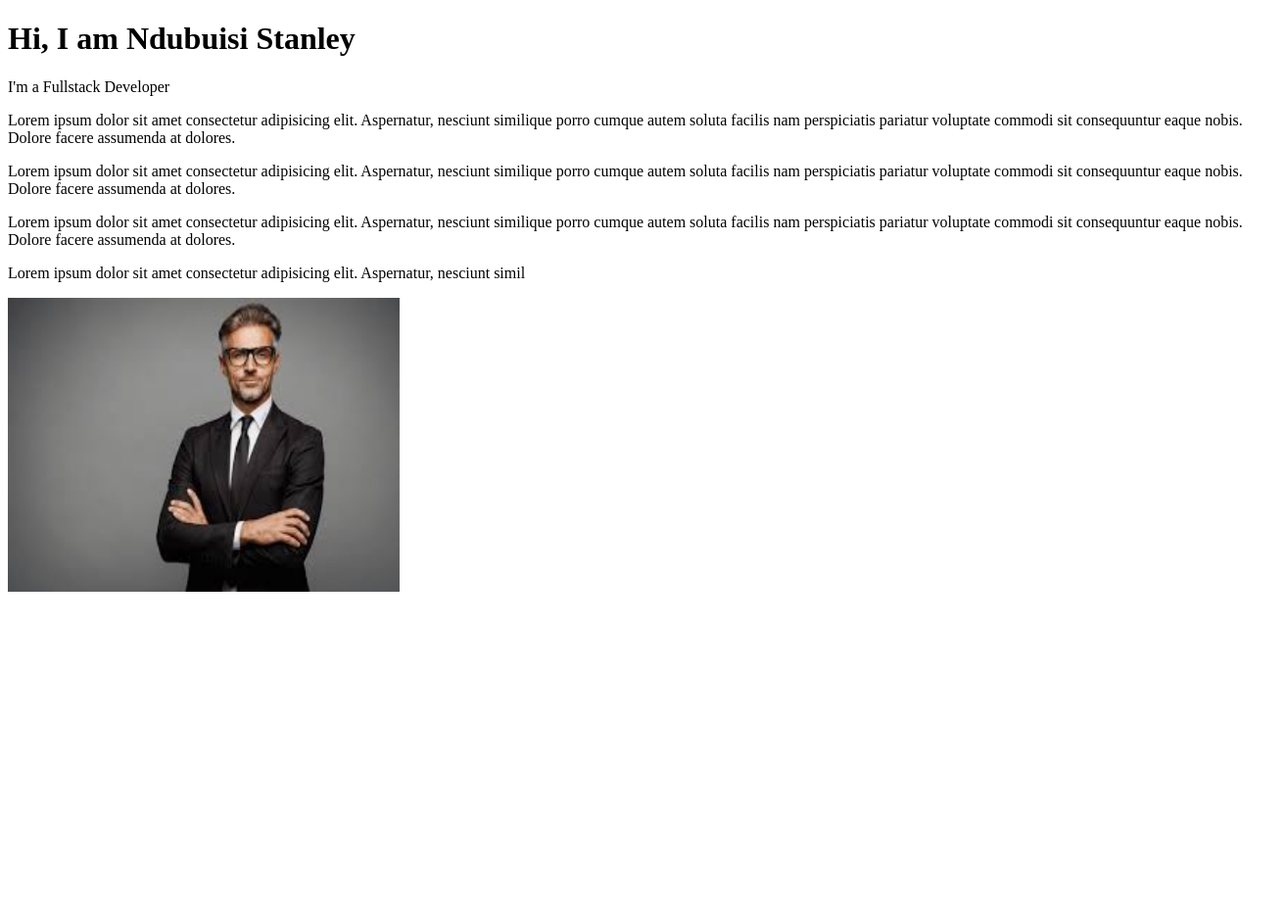
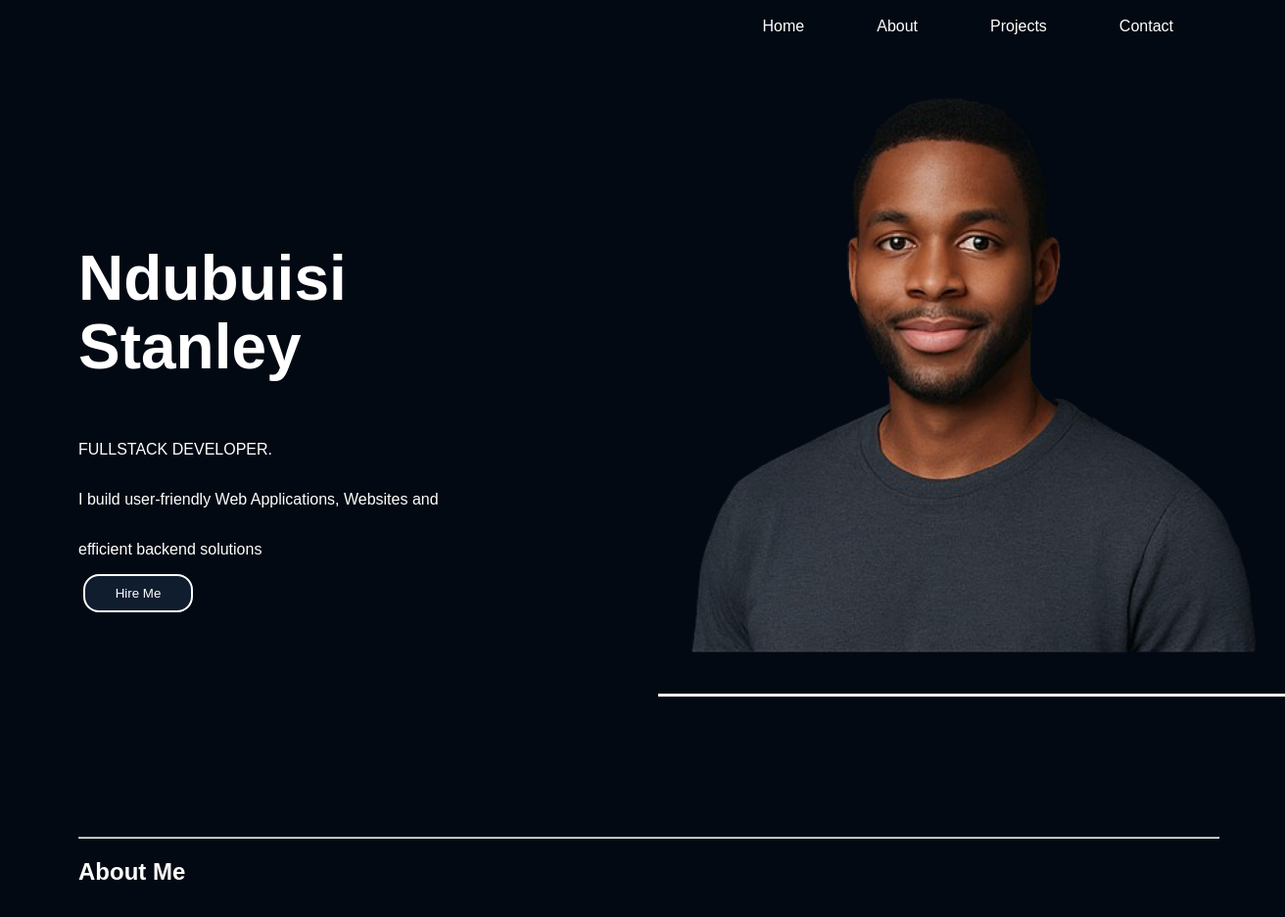
Before and after one commit to Haxel51/Portfolio, a plain HTML site: page index.html in a window 1280 px wide. Shown: the whole page at 98% size, 1312 px wide, since content can reach past the window. Before the commit the page ends 800 px from the top, so only its background shows below. Drawn offline with Linux system fonts and the light colour scheme.

Commit message:
updating my file

```diff
--- a/index.html
+++ b/index.html
@@ -3,15 +3,33 @@
 <head>
     <meta charset="UTF-8">
     <meta name="viewport" content="width=device-width, initial-scale=1.0">
-    <title>Document</title>
+    <title>HaxelTech Portfolio</title>
+    <link rel="stylesheet" href="style.css">
 </head>
 <body>
-    <h1>Hi, I am Ndubuisi Stanley</h1>
-    <p>I'm a Fullstack Developer</p>
-    <p>Lorem ipsum dolor sit amet consectetur adipisicing elit. Aspernatur, nesciunt similique porro cumque autem soluta facilis nam perspiciatis pariatur voluptate commodi sit consequuntur eaque nobis. Dolore facere assumenda at dolores.</p>
-    <p>Lorem ipsum dolor sit amet consectetur adipisicing elit. Aspernatur, nesciunt similique porro cumque autem soluta facilis nam perspiciatis pariatur voluptate commodi sit consequuntur eaque nobis. Dolore facere assumenda at dolores.</p>
-    <p>Lorem ipsum dolor sit amet consectetur adipisicing elit. Aspernatur, nesciunt similique porro cumque autem soluta facilis nam perspiciatis pariatur voluptate commodi sit consequuntur eaque nobis. Dolore facere assumenda at dolores.</p>
-    <p>Lorem ipsum dolor sit amet consectetur adipisicing elit. Aspernatur, nesciunt simil</p>
-    <img src="./speaker man 1.jpg" alt="image" width="400" height="300">
+    <nav>
+        <ul>
+            <li><a href="index.html">Home</a></li>
+            <li><a href="about.html">About</a></li>
+            <li><a href="projects.html">Projects</a></li>
+            <li><a href="contact.html">Contact</a></li>
+        </ul>
+    </nav>
+    <div class="main">
+        <h1>Ndubuisi<br>
+            Stanley</h1>
+        <p>FULLSTACK DEVELOPER.</p>
+        <p>I build user-friendly Web Applications, Websites and</p>
+         <p>efficient backend solutions </p>
+      <button class="btn">Hire Me</button>
+    </div>
+    <img src="image.png" alt="image" class="profile-img">
+    <hr>
+    <hr>
+    <div class="abtme">
+        <!--About me section-->
+        <h2> About Me</h2>
+    </div>
+
 </body>
 </html>
--- /dev/null
+++ b/style.css
@@ -0,0 +1,101 @@
+/* Style hr to be under the image visually */
+.profile-img + hr {
+    position: absolute;
+    top: calc(40px + 40rem + 20px); /* 40px top + image height + margin */
+    right: 0;
+    width: 40rem;
+    margin-right: -2rem;
+    border: none;
+    border-top: 3px solid #fff;
+    z-index: 1;
+}
+/* Profile image at top left */
+.profile-img {
+    position: absolute;
+    top: 40px;
+    right: 0;
+    width: 40rem;
+    height: 40rem;
+    object-fit: cover;
+    margin-top: 1rem;
+    margin-right: -2rem;
+}
+
+body{
+    font-family: 'Poppins', sans-serif;
+    background-color: #030912;
+    margin-left: 5rem;
+    margin-right: 35px;
+
+}
+nav {
+    color: white;
+    padding: 10px 35px 10px 35px;
+    display: flex;
+    justify-content: flex-end;
+    align-items: center;
+}
+nav ul {
+    list-style: none;
+    margin: 0;
+    padding: 0;
+    display: flex;
+    gap: 50px;
+}
+nav ul li {
+    display: inline;
+}
+nav ul li a {
+    color: white;
+    text-decoration: none;
+    font-size: 1rem;
+    transition: color 0.2s;
+    padding: 8px 12px;
+    border-radius: 4px;
+}
+nav ul li a:hover {
+    background: #0c233f;
+    color: #fff;
+}
+.main h1 {
+    font-size: 4rem;
+    line-height: 1.1;
+}
+.main p {
+    font-size: 1rem;
+    line-height: 1.2;
+}
+.main{
+    width: 100%;
+    height: 40rem;
+    color: white;
+    display: flex;
+    flex-direction: column;
+    justify-content: flex-start;
+    min-height: 40rem;
+    margin-top: 10rem;
+}
+.btn{
+    background-color:#101d2e;
+    color: white;
+    padding: 10px 20px;
+    border: none;
+    border-radius: 5px;
+    cursor: pointer;
+    margin-left: 5px;
+    width:7rem;
+    border: 2px solid #fff;
+    border-radius: 1rem;
+}
+.btn:hover{
+    background-color: #0c233f;
+}
+hr{
+   top
+}
+/*About me section*/
+.abtme{
+     width: 100%;
+     height: 40rem;
+     color: white;
+}
```
Also changed, not shown: image.png (added), speaker man 1.jpg (deleted), speaker man 4.jpg (added).
